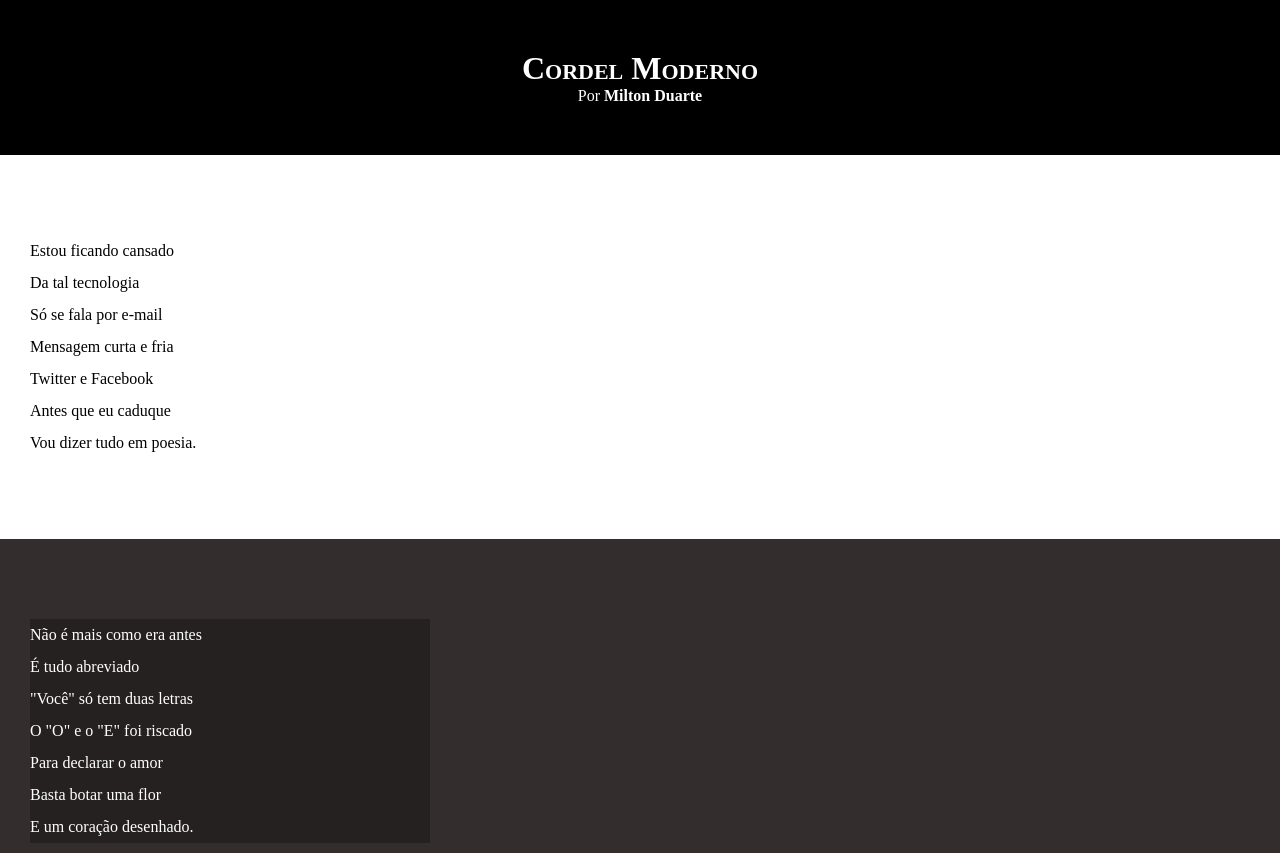
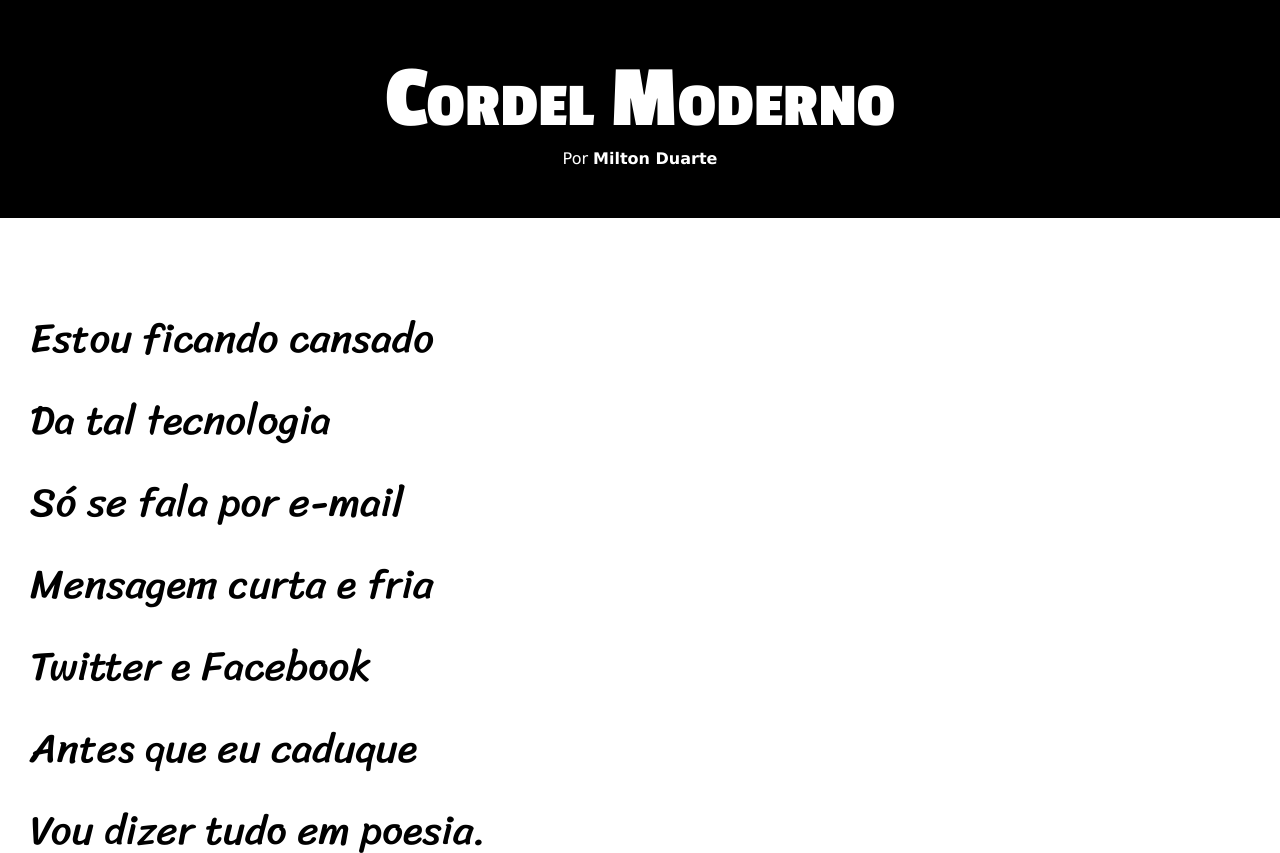
Before and after one commit to eRicK007-w/HTML-CSS, a plain HTML site: page desafios/d012/index.html in a window 1280 px wide. Shown: the top 853 px of the page. Drawn offline with Linux system fonts and the light colour scheme.

Commit message:
mais alguns updates

```diff
--- a/desafios/d012/estilo/style.css
+++ b/desafios/d012/estilo/style.css
@@ -1,5 +1,14 @@
 @charset "UTF-8";
 
+
+@import url('https://fonts.googleapis.com/css2?family=Passion+One:wght@400;700;900&display=swap');
+@import url('https://fonts.googleapis.com/css2?family=Sriracha&display=swap');
+
+:root {
+    --fonte1: Verdana, Geneva, Tahoma, sans-serif;
+    --fonte2: "Passion One", sans-serif;
+    --fonte3: "Sriracha", cursive;
+}
 * {
     margin: 0px;
     padding: 0px;
@@ -8,6 +17,7 @@
 html, body {
     min-height: 100vh;
     background-color: darkgray;
+    font-family: var(--fonte1);
 }
 
 header {
@@ -19,6 +29,8 @@ header {
 header > h1 {
     padding-top: 50px;
     font-variant: small-caps;
+    font-family: var(--fonte2);
+    font-size: 7vw;
 }
 
 header > p {
@@ -40,6 +52,8 @@ section {
     padding-bottom: 10vh;
     line-height: 2em;
     padding-left: 30px;
+    font-family: var(--fonte3);
+    font-size: 3.2vw;
 }
 
 section.normal {
@@ -53,7 +67,8 @@ section.imagem {
 }
 
 section.imagem > p {
-    width: 400px;
+    display: inline-block;
+    padding: 5px;
     background-color: rgba(0, 0, 0, 0.264);
 }
 
```
